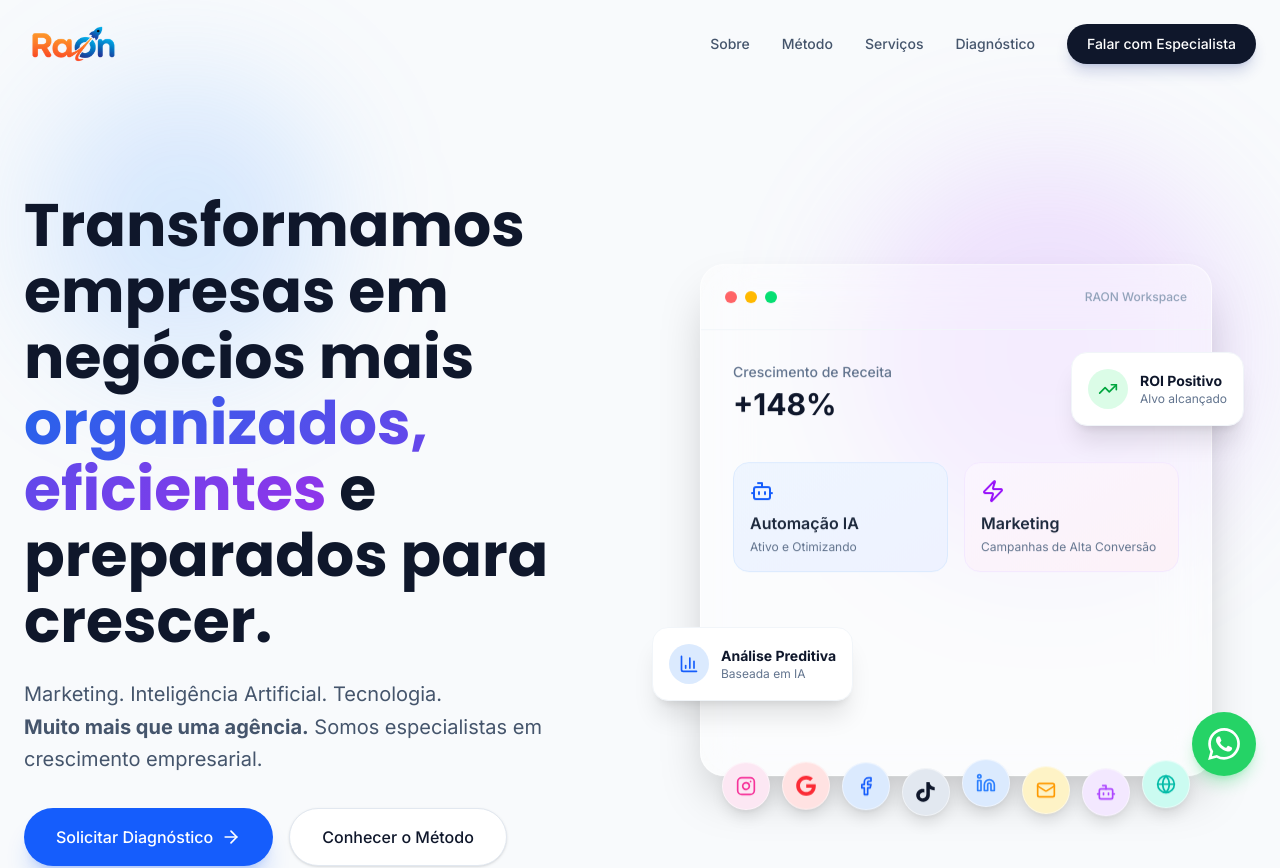
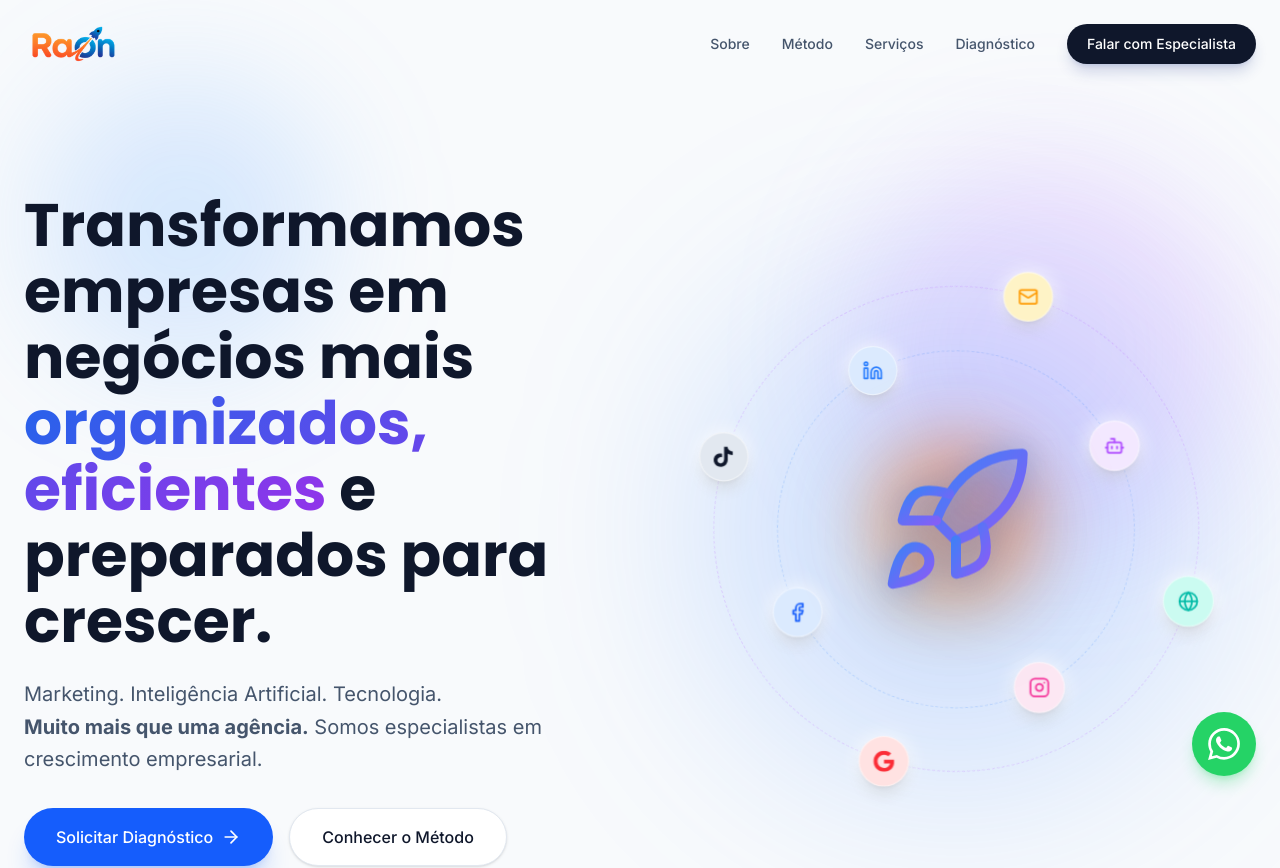
Before and after one commit to agenciaraon-cpu/somosraon, a React (Vite) app: page / in a window 1280 px wide. Shown: the top 868 px of the page. Built offline with nearby package versions, Linux system fonts and the light colour scheme.

Commit message:
refactor(hero): remove complex dashboard visualization
Simplify the hero section by removing the abstract dashboard animation component to improve component maintainability and initial load performance.

```diff
--- a/src/components/Hero.tsx
+++ b/src/components/Hero.tsx
@@ -67,103 +67,72 @@ export function Hero() {
             transition={{ duration: 0.8, delay: 0.2 }}
             className="relative lg:h-[600px] flex items-center justify-center"
           >
-            {/* Abstract visual representation of dashboard, AI and marketing */}
-            <div className="relative w-full max-w-lg aspect-square">
-              {/* Main floating card */}
+            {/* Glowing Rocket and Orbiting Social Media Icons */}
+            <div className="relative w-full max-w-lg aspect-square flex items-center justify-center">
+
+              {/* Outer Glow */}
+              <div className="absolute inset-0 bg-blue-500/20 blur-[100px] rounded-full pointer-events-none"></div>
+
+              {/* Orbit Rings */}
+              <div className="absolute w-[70%] h-[70%] rounded-full border border-blue-500/20 border-dashed pointer-events-none animate-[spin_30s_linear_infinite_reverse]"></div>
+              <div className="absolute w-[95%] h-[95%] rounded-full border border-purple-500/20 border-dashed pointer-events-none animate-[spin_40s_linear_infinite]"></div>
+
+              {/* Central Rocket */}
               <motion.div
-                animate={{ y: [0, -10, 0] }}
-                transition={{ repeat: Infinity, duration: 5, ease: "easeInOut" }}
-                className="absolute inset-0 bg-white/40 backdrop-blur-xl border border-white/60 rounded-3xl shadow-2xl overflow-hidden"
+                animate={{ y: [0, -15, 0] }}
+                transition={{ repeat: Infinity, duration: 4, ease: "easeInOut" }}
+                className="relative z-10 w-40 h-40 drop-shadow-2xl"
               >
-                <div className="p-6 border-b border-slate-100 flex items-center justify-between">
-                  <div className="flex gap-2">
-                    <div className="w-3 h-3 rounded-full bg-red-400"></div>
-                    <div className="w-3 h-3 rounded-full bg-amber-400"></div>
-                    <div className="w-3 h-3 rounded-full bg-green-400"></div>
-                  </div>
-                  <div className="text-xs font-medium text-slate-400">RAON Workspace</div>
-                </div>
-                <div className="p-8 grid gap-6">
-                  <div className="flex justify-between items-end">
-                    <div>
-                      <div className="text-sm font-medium text-slate-500 mb-1">Crescimento de Receita</div>
-                      <div className="text-3xl font-bold text-slate-900">+148%</div>
-                    </div>
-                    <div className="w-16 h-12 flex items-end gap-1">
-                      {[40, 70, 50, 90, 100].map((h, i) => (
-                        <motion.div
-                          key={i}
-                          initial={{ height: 0 }}
-                          animate={{ height: `${h}%` }}
-                          transition={{ duration: 1, delay: 0.5 + i * 0.1 }}
-                          className="w-full bg-blue-500 rounded-t-sm"
-                        />
-                      ))}
-                    </div>
-                  </div>
-
-                  <div className="grid grid-cols-2 gap-4 mt-4">
-                    <div className="p-4 rounded-2xl bg-gradient-to-br from-blue-50 to-indigo-50 border border-blue-100">
-                      <Bot className="w-6 h-6 text-blue-600 mb-2" />
-                      <div className="font-semibold text-slate-800">Automação IA</div>
-                      <div className="text-xs text-slate-500 mt-1">Ativo e Otimizando</div>
-                    </div>
-                    <div className="p-4 rounded-2xl bg-gradient-to-br from-purple-50 to-pink-50 border border-purple-100">
-                      <Zap className="w-6 h-6 text-purple-600 mb-2" />
-                      <div className="font-semibold text-slate-800">Marketing</div>
-                      <div className="text-xs text-slate-500 mt-1">Campanhas de Alta Conversão</div>
-                    </div>
-                  </div>
-                </div>
+                <div className="absolute inset-0 bg-gradient-to-tr from-orange-400 to-orange-600 rounded-full blur-2xl opacity-40 animate-pulse"></div>
+                <svg viewBox="0 0 24 24" fill="none" stroke="url(#rocketGrad)" strokeWidth="1.5" strokeLinecap="round" strokeLinejoin="round" className="w-full h-full relative z-10 drop-shadow-[0_0_15px_rgba(59,130,246,0.5)]">
+                  <defs>
+                    <linearGradient id="rocketGrad" x1="0%" y1="0%" x2="100%" y2="100%">
+                      <stop offset="0%" stopColor="#3b82f6" />
+                      <stop offset="100%" stopColor="#8b5cf6" />
+                    </linearGradient>
+                  </defs>
+                  <path d="M4.5 16.5c-1.5 1.26-2 5-2 5s3.74-.5 5-2c.71-.84.7-2.13-.09-2.91a2.18 2.18 0 0 0-2.91-.09z" fill="#f97316" fillOpacity="0.2" />
+                  <path d="M12 15l-3-3a22 22 0 0 1 2-3.95A12.88 12.88 0 0 1 22 2c0 2.72-.78 7.5-6 11a22.35 22.35 0 0 1-4 2z" fill="url(#rocketGrad)" fillOpacity="0.2" />
+                  <path d="M9 12H4s.55-3.03 2-4c1.62-1.08 5 0 5 0" />
+                  <path d="M12 15v5s3.03-.55 4-2c1.08-1.62 0-5 0-5" />
+                </svg>
               </motion.div>
 
-              {/* Floating Social Icons */}
-              <div className="absolute -bottom-8 left-0 right-0 flex flex-wrap justify-center gap-3 z-20">
-                {socialIcons.map((social, idx) => (
-                  <motion.div
-                    key={social.name}
-                    animate={{ y: [0, -10, 0] }}
-                    transition={{
-                      repeat: Infinity,
-                      duration: 3 + (idx % 3),
-                      ease: "easeInOut",
-                      delay: idx * 0.2
-                    }}
-                    className={`w-12 h-12 rounded-full ${social.bg} ${social.color} shadow-lg border border-white/50 flex items-center justify-center backdrop-blur-sm bg-opacity-80`}
-                    title={social.name}
-                  >
-                    {social.icon}
-                  </motion.div>
-                ))}
-              </div>
+              {/* Orbiting Icons Container */}
+              <motion.div
+                animate={{ rotate: 360 }}
+                transition={{ duration: 40, repeat: Infinity, ease: "linear" }}
+                className="absolute inset-0 w-full h-full pointer-events-none"
+              >
+                {socialIcons.map((social, idx) => {
+                  const total = socialIcons.length;
+                  const angle = (idx * (360 / total)) * (Math.PI / 180);
+                  // Alternate between inner and outer orbit radius
+                  const radius = idx % 2 === 0 ? 35 : 47.5;
 
-              {/* Floating elements */}
-              <motion.div
-                animate={{ y: [0, 15, 0] }}
-                transition={{ repeat: Infinity, duration: 4, ease: "easeInOut", delay: 1 }}
-                className="absolute -right-8 top-16 bg-white p-4 rounded-2xl shadow-xl border border-slate-100 flex items-center gap-3"
-              >
-                <div className="w-10 h-10 rounded-full bg-green-100 flex items-center justify-center">
-                  <TrendingUp className="w-5 h-5 text-green-600" />
-                </div>
-                <div>
-                  <div className="text-sm font-bold text-slate-900">ROI Positivo</div>
-                  <div className="text-xs text-slate-500">Alvo alcançado</div>
-                </div>
-              </motion.div>
+                  const left = `calc(50% + ${Math.cos(angle) * radius}% - 24px)`;
+                  const top = `calc(50% + ${Math.sin(angle) * radius}% - 24px)`;
 
-              <motion.div
-                animate={{ y: [0, -15, 0] }}
-                transition={{ repeat: Infinity, duration: 6, ease: "easeInOut", delay: 2 }}
-                className="absolute -left-12 bottom-20 bg-white p-4 rounded-2xl shadow-xl border border-slate-100 flex items-center gap-3"
-              >
-                <div className="w-10 h-10 rounded-full bg-blue-100 flex items-center justify-center">
-                  <BarChart3 className="w-5 h-5 text-blue-600" />
-                </div>
-                <div>
-                  <div className="text-sm font-bold text-slate-900">Análise Preditiva</div>
-                  <div className="text-xs text-slate-500">Baseada em IA</div>
-                </div>
+                  return (
+                    <motion.div
+                      key={social.name}
+                      style={{ left, top }}
+                      className="absolute"
+                      // Counter-rotate the icons so they stay upright
+                      animate={{ rotate: -360 }}
+                      transition={{ duration: 40, repeat: Infinity, ease: "linear" }}
+                    >
+                      <motion.div
+                        animate={{ scale: [1, 1.1, 1] }}
+                        transition={{ duration: 2, repeat: Infinity, delay: idx * 0.2 }}
+                        className={`w-12 h-12 rounded-full ${social.bg} ${social.color} shadow-lg shadow-${social.color.replace('text-', '')}/30 border border-white/50 flex items-center justify-center backdrop-blur-md pointer-events-auto cursor-pointer hover:scale-110 transition-transform drop-shadow-[0_0_10px_rgba(255,255,255,0.8)]`}
+                        title={social.name}
+                      >
+                        {social.icon}
+                      </motion.div>
+                    </motion.div>
+                  );
+                })}
               </motion.div>
             </div>
           </motion.div>
```
